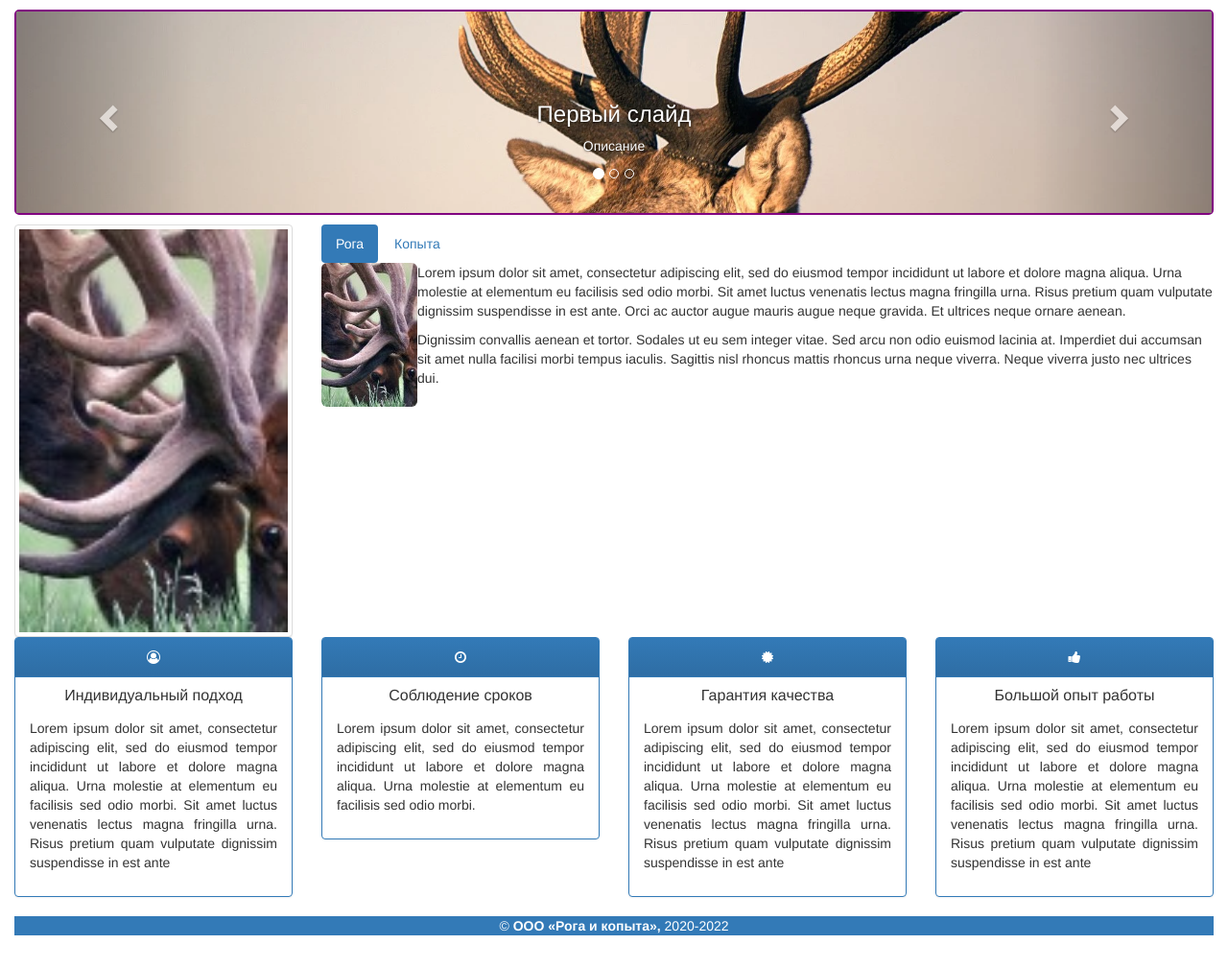
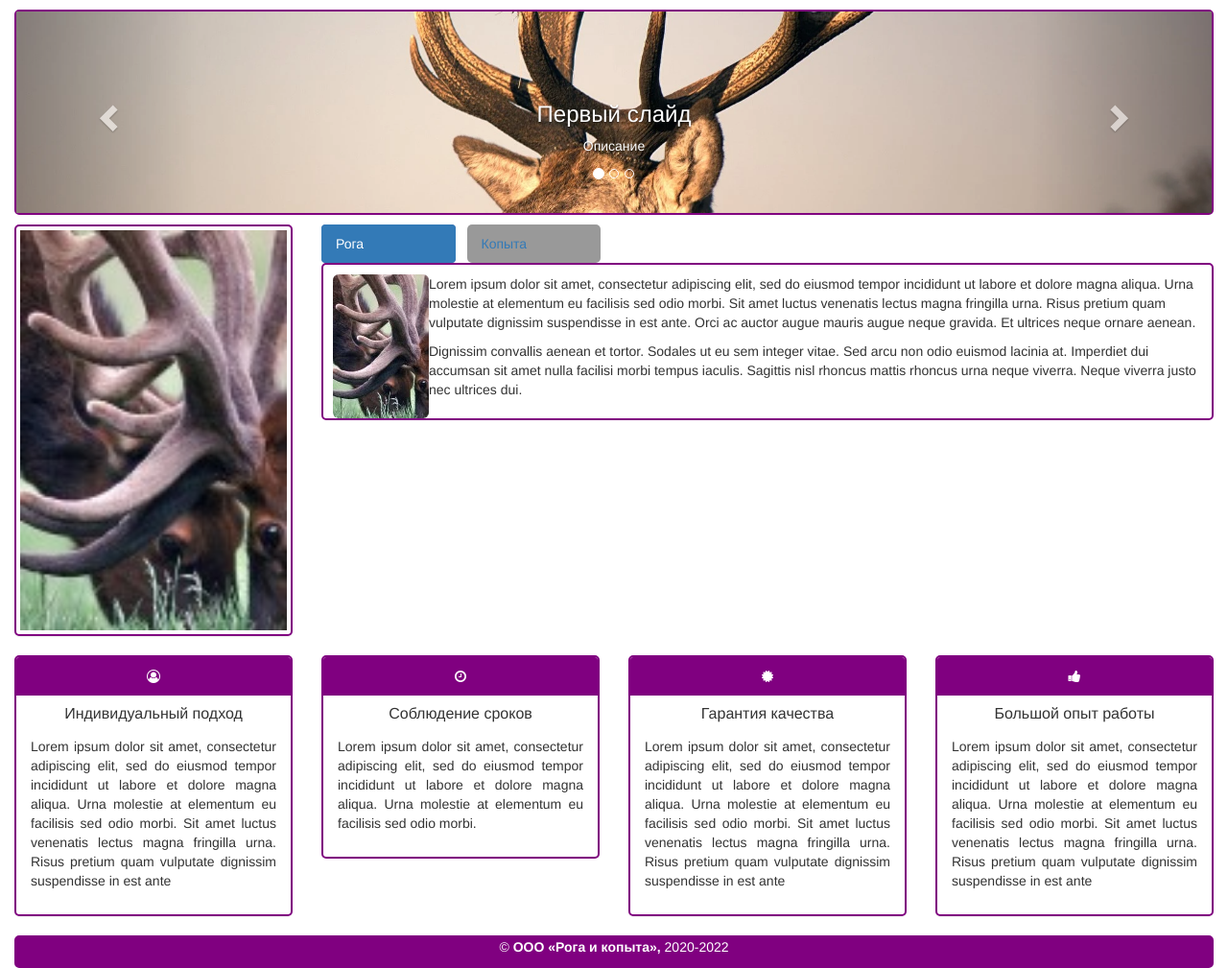
Before and after one commit to svetlana-ageeva/bootstrap-test, a website: page source/index.html in a window 1280 px wide. Shown: the part 56-1065 px from the top of the page at 96% size. Before the commit the page ends 1041 px from the top, so only its background shows below. Drawn offline with nearby package versions, Linux system fonts and the light colour scheme; files that its build step writes are made by us from their sources; files whose address does not match are found by name.

Commit message:
Кастомизация элементов

```diff
--- a/source/index.html
+++ b/source/index.html
@@ -41,7 +41,9 @@
               </li>
             </ul>
           </div>
+        </div>
       </nav>
+    </div>
   </header>
   <main>
     <h1 class="sr-only">Рога и копыта</h1>
@@ -68,7 +70,7 @@
             <div class="item">
               <picture>
                 <source type="image/webp" srcset="img/hoovers_large.webp">
-                <img src="img/hoovers_large.jpg" width="1400" height="210"alt="Копыта оленя на фоне природы">
+                <img src="img/hoovers_large.jpg" width="1400" height="210" alt="Копыта оленя на фоне природы">
               </picture>
               <div class="carousel-caption">
                 <h3>Второй слайд</h3>
@@ -95,16 +97,17 @@
         </div>
       </div>
     </section>
-    <section class="container-fluid">
+    <section class="about-us">
       <h2 class="sr-only">О нас</h2>
+      <div class="container-fluid">
         <div class="row">
-        <div class="col-xs-12 col-sm-6 col-md-4 col-lg-3">
+          <div class="col-xs-12 col-sm-6 col-md-3 about-us__banner">
             <a href="#">
-            <img class="img-responsive img-thumbnail" src="img/tab-img-horns.jpg" width="300" height="600"
-              alt="Изображение рога оленя">
+              <img class="img-responsive img-thumbnail" src="img/tab-img-horns.jpg" width="230" height="340"
+                alt="Описание изображения">
             </a>
           </div>
-        <div class="col-xs-12 col-sm-6 col-md-8 col-lg-9">
+          <div class="col-xs-12 col-sm-6 col-md-9 about-us__tab">
             <ul class="nav nav-pills" role="tablist">
               <li class="active">
                 <a href="#tab1" role="tab" data-toggle="pill">Рога</a>
@@ -116,8 +119,11 @@
             <div class="tab-content">
               <div class="tab-pane active" role="tabpanel" id="tab1">
                 <div>
-                <img class="img-responsive img-rounded pull-left" src="img/tab-img-horns.jpg" width="100" height="150"
-                  alt="Изображение копыта оленя">
+                  <picture>
+                    <source type="image/webp" srcset="img/tab-img-horns.webp">
+                    <img class="img-responsive img-rounded pull-left" src="img/tab-img-horns.jpg" width="100"
+                      height="150" alt="Описание изображения">
+                  </picture>
                 </div>
                 <p>
                   Lorem ipsum dolor sit amet, consectetur adipiscing elit, sed do eiusmod tempor
@@ -143,8 +149,11 @@
               </div>
               <div class="tab-pane" role="tabpanel" id="tab2">
                 <div>
-                <img class="img-responsive img-rounded pull-left" src="img/tab-img-hoovers.jpg" width="100" height="150"
-                  alt="Изображение копыта оленя">
+                  <picture>
+                    <source type="image/webp" srcset="img/tab-img-hoovers.webp">
+                    <img class="img-responsive img-rounded pull-left" src="img/tab-img-hoovers.jpg" width="100"
+                      height="150" alt="Описание изображения">
+                  </picture>
                 </div>
                 <p>
                   Laoreet non curabitur gravida arcu ac tortor. Ultrices in iaculis nunc sed augue. Cras
@@ -160,8 +169,10 @@
             </div>
           </div>
         </div>
+      </div>
     </section>
-    <section class="container-fluid">
+    <section class="features">
+      <div class="container-fluid">
         <h2 class="sr-only">Преимушества</h2>
         <div class="row">
           <div class="col-xs-12 col-sm-6 col-md-3 col-lg-3">
@@ -235,13 +246,16 @@
             </div>
           </div>
         </div>
+      </div>
     </section>
   </main>
-  <footer class="container-fluid">
-    <div class="bg-primary">
+  <footer class="footer">
+    <div class="container-fluid">
+      <div class="bg-primary footer__inner">
         <p class="text-center">
           &copy;&nbsp;<strong>ООО «Рога и копыта»,</strong>&nbsp;2020-2022
         </p>
+      </div>
     </div>
   </footer>
   <script src="https://ajax.googleapis.com/ajax/libs/jquery/1.12.4/jquery.min.js"></script>
--- /dev/null
+++ b/source/sass/blocks/about-us.scss
@@ -0,0 +1,20 @@
+.about-us {
+  margin-bottom: 20px;
+}
+
+.about-us__banner img {
+  @include accent-border;
+  min-width: 100%;
+  object-fit: cover;
+}
+
+.about-us__tab li {
+  border-radius: 5px;
+  min-width: 15%;
+  background-color: $not-active;
+  margin-right: 10px;
+
+  &.active  {
+    background-color: $accent-main;
+  }
+}
--- a/source/sass/blocks/carousel.scss
+++ b/source/sass/blocks/carousel.scss
@@ -6,6 +6,7 @@
 .carousel img {
   display: block;
   margin: 0 auto;
+  width: 100%;
   object-fit: cover;
   z-index: -1;
 }
--- /dev/null
+++ b/source/sass/blocks/features.scss
@@ -0,0 +1,9 @@
+.features .panel {
+  @include accent-border;
+}
+
+.features .panel-heading {
+  background-color: $accent-main;
+  border: none;
+  background-image: none;
+}
--- /dev/null
+++ b/source/sass/blocks/footer.scss
@@ -0,0 +1,4 @@
+.footer__inner {
+  @include accent-border;
+  background-color: $accent-main;
+}
--- /dev/null
+++ b/source/sass/blocks/tab-content.scss
@@ -0,0 +1,5 @@
+.tab-content {
+  @include accent-border;
+  min-height: 100%;
+  padding: 10px;
+}
--- a/source/sass/global/variables.scss
+++ b/source/sass/global/variables.scss
@@ -3,3 +3,10 @@ $basic-white: #ffffff;
 
 $accent-main: #800080;
 $accent-main-opacity05: rgba(128, 0, 128, 0.5);
+$not-active: #999999;
+
+//viewport width
+$sm-width: 576px;
+$md-width: 768px;
+$lg-width: 992px;
+$xl-width: 1200px;
--- a/source/sass/style.scss
+++ b/source/sass/style.scss
@@ -3,5 +3,9 @@
 @import "global/mixins.scss";
 
 //blocks
+@import "blocks/about-us.scss";
 @import "blocks/carousel.scss";
+@import "blocks/features.scss";
+@import "blocks/footer.scss";
 @import "blocks/header.scss";
+@import "blocks/tab-content.scss";
```
Also changed, not shown: build/css/style.min.css, build/index.html, 1 other file. Lines whose indentation alone changed are shown as unchanged.
